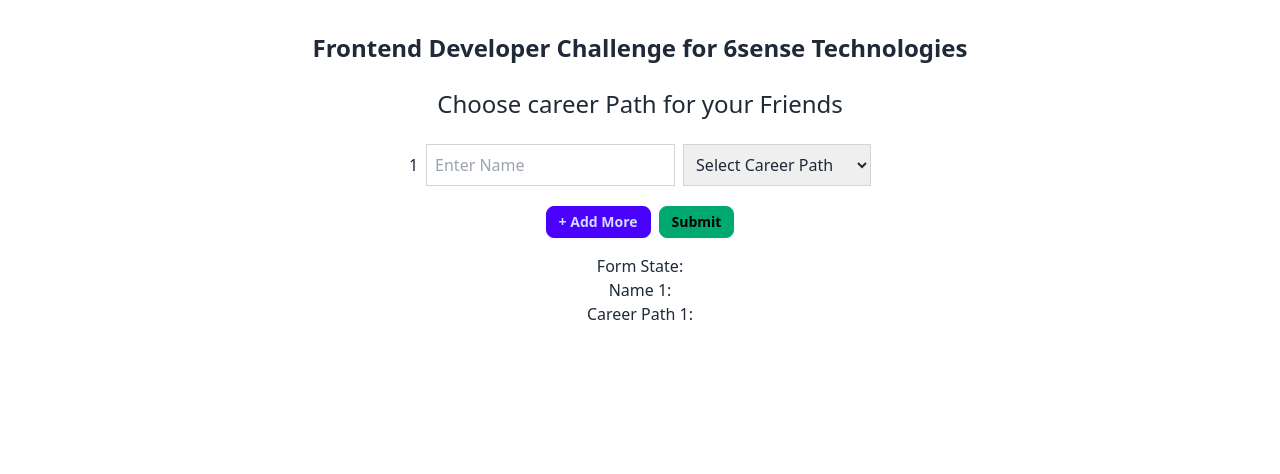
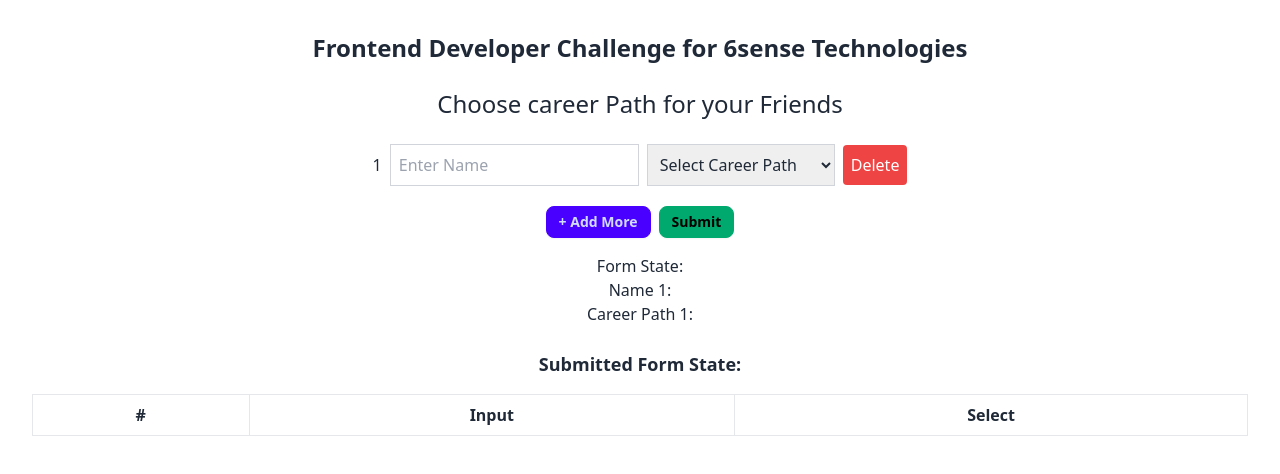
Before and after one commit to Mushfiq80/Frontend-Challenge, a React (Vite) app: page / in a window 1280 px wide. Shown: the top 474 px of the page. Built offline with nearby package versions, Linux system fonts and the light colour scheme.

Commit message:
table added and data showing from state

```diff
--- a/src/App.jsx
+++ b/src/App.jsx
@@ -3,22 +3,10 @@
 
 function App() {
 
-  // // form submit validation
-  // const input = document.getElementById('name');
-  // const select = document.getElementById('career-path');
-  // const errorMsg = document.getElementById('error-msg');
-
-  // input.addEventListener("invalid" , (e) => {
-  //   e.preventDefault();
-  //   errorMsg.textContent = 'Please Enter Name';
-  // })
-  // select.addEventListener("invalid" , (e) => {
-  //   e.preventDefault();
-  //   errorMsg.textContent = 'Please Select Career Path';
-  // })
 
   const [formFields, setFormFields] = useState([{ input: '', select: '' }]);
   const [errors, setErrors] = useState([]);
+
 
   const handleInputChange = (index, value) => {
     const updateFields = [...formFields];
@@ -60,6 +48,11 @@
     setFormFields([...formFields, { input: '', select: '' }]);
   }
 
+  const handleDeleteField = (index) => {
+    const updateFields = formFields.filter((field, i) => i !== index);
+    setFormFields(updateFields);
+  }
+
   return (
     <>
       <h1 className='text-2xl font-semibold'>Frontend Developer Challenge for 6sense Technologies</h1>
@@ -74,7 +67,7 @@
           formFields.map((field, index) => (
             <div key={index} className='flex justify-center items-center gap-2 mb-1'>
               <div>
-                <label htmlFor='name' className='mr-2'>{index+1}</label>
+                <label htmlFor='name' className='mr-2'>{index + 1}</label>
                 <input
                   type='text'
                   className='border border-gray-300 p-2'
@@ -102,8 +95,10 @@
                   <p className="text-red-500 text-sm mt-1">{errors[index].select}</p>
                 )}
               </div>
+              <button type="button" onClick={() => handleDeleteField(index)} className="text-white bg-red-500 p-2 rounded hover:bg-red-600">Delete</button>
             </div>
           ))
+
         }
         {/* buttons  add and submit */}
         <div className=''>
@@ -117,11 +112,30 @@
       {
         formFields.map((field, index) => (
           <div key={index}>
-            <h3>Name {index+1}: {field.input}</h3>
-            <h3>Career Path {index+1}: {field.select}</h3>
+            <h3>Name {index + 1}: {field.input}</h3>
+            <h3>Career Path {index + 1}: {field.select}</h3>
           </div>
         ))
       }
+      <h3 className="text-lg font-semibold mt-6">Submitted Form State:</h3>
+      <table className="min-w-full rounded mt-4">
+        <thead>
+          <tr>
+            <th className="border p-2">#</th>
+            <th className="border p-2">Input</th>
+            <th className="border p-2">Select</th>
+          </tr>
+        </thead>
+        <tbody>
+          {submittedFields.map((field, index) => (
+            <tr key={index}>
+              <td className="border p-2 text-center">{index + 1}</td>
+              <td className="border p-2">{field.input}</td>
+              <td className="border p-2">{field.select}</td>
+            </tr>
+          ))}
+        </tbody>
+      </table>
     </>
   )
 }
```
